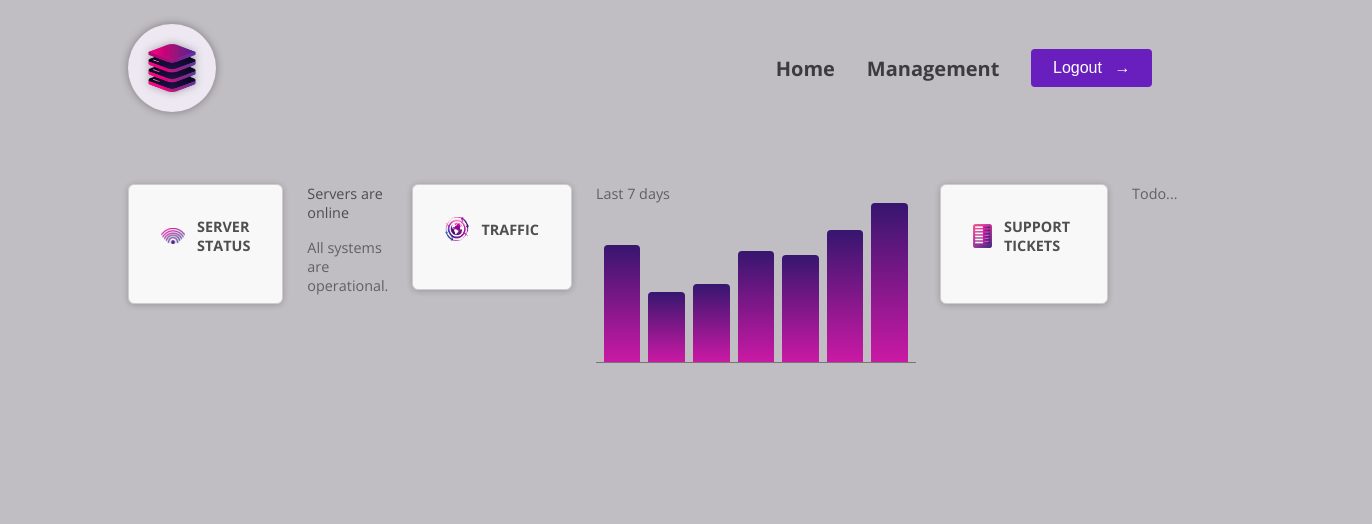
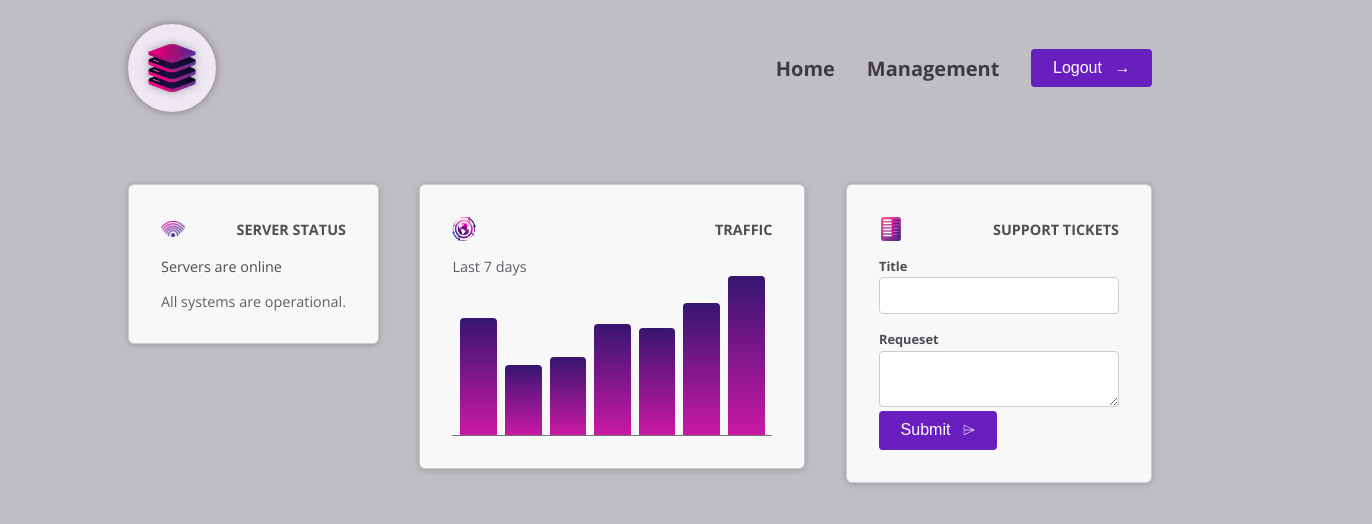
Before and after one commit to ZiaeianEhsan/Angular-Project-1, an Angular app: page / in a window 1280 px wide. Shown: the top 524 px of the page, 1372 px wide, since content can reach past the window. Built offline with nearby package versions, Linux system fonts and the light colour scheme.

Commit message:
9. Adding Forms to Components

```diff
--- a/src/app/app.component.html
+++ b/src/app/app.component.html
@@ -4,19 +4,22 @@
     <app-dashboard-item
       [image]="{ src: 'status.png', alt: 'A signal symbol' }"
       title="Server Status"
-    ></app-dashboard-item>
-    <app-server-status></app-server-status>
+    >
+      <app-server-status></app-server-status>
+    </app-dashboard-item>
 
     <app-dashboard-item
       [image]="{ src: 'globe.png', alt: 'A globe' }"
       title="Traffic"
-    ></app-dashboard-item>
-    <app-traffic></app-traffic>
+    >
+      <app-traffic></app-traffic>
+    </app-dashboard-item>
 
     <app-dashboard-item
       [image]="{ src: 'list.png', alt: 'A list of items' }"
       title="Support tickets"
-    ></app-dashboard-item>
-    <app-tickets></app-tickets>
+    >
+      <app-tickets></app-tickets>
+    </app-dashboard-item>
   </div>
 </main>
--- /dev/null
+++ b/src/app/dashboard/tickets/new-tickets/new-tickets.component.html
@@ -0,0 +1,19 @@
+<form action="">
+    <p>
+        <label for="">Title</label>
+        <input name="title" id="title">
+    </p>
+
+    <p>
+        <label for="">Requeset</label>
+        <textarea name="request" id="request"></textarea>
+    </p>
+    <button>
+        <span>
+            Submit
+        </span>
+        <span class="icon">
+            ⌲
+        </span>
+    </button>
+</form>
--- /dev/null
+++ b/src/app/dashboard/tickets/ticket/ticket.component.html
@@ -0,0 +1 @@
+<p>ticket works!</p>
--- a/src/app/dashboard/tickets/tickets.component.html
+++ b/src/app/dashboard/tickets/tickets.component.html
@@ -1,3 +1,3 @@
-<div id="status">
-  <p>Todo...</p>
+<div id="new-ticket">
+  <app-new-tickets></app-new-tickets>
 </div>
--- a/src/app/dashboard/tickets/tickets.component.ts
+++ b/src/app/dashboard/tickets/tickets.component.ts
@@ -1,9 +1,10 @@
 import { Component } from '@angular/core';
+import { NewTicketsComponent } from './new-tickets/new-tickets.component';
 
 @Component({
   selector: 'app-tickets',
   standalone: true,
-  imports: [],
+  imports: [NewTicketsComponent],
   templateUrl: './tickets.component.html',
   styleUrl: './tickets.component.css'
 })
--- a/src/styles.css
+++ b/src/styles.css
@@ -221,3 +221,60 @@ button:hover {
 button:hover .icon {
   transform: translateX(4px);
 }
+
+#tickets {
+  display: flex;
+  flex-direction: column;
+  gap: 1.5rem;
+}
+
+#tickets ul {
+  list-style: none;
+  margin: 0;
+  padding: 0;
+  width: 15rem;
+}
+
+#tickets li {
+  margin: 0.5rem 0;
+}
+
+#tickets p {
+  margin: 0;
+  color: #4f4b53;
+}
+
+#tickets h2 {
+  margin: 0;
+  font-size: 1.1rem;
+  color: #38343c;
+}
+
+#new-ticket {
+  width: 15rem;
+}
+
+@media (min-width: 768px) {
+  #tickets {
+    flex-direction: row;
+  }
+}
+
+#new-ticket label {
+  display: block;
+  font-size: 0.8rem;
+  font-weight: bold;
+  margin-bottom: 0.15rem;
+  color: #4f4b53;
+}
+
+#new-ticket input,
+#new-ticket textarea {
+  width: 100%;
+  padding: 0.5rem;
+  border: 1px solid #ccc;
+  border-radius: 4px;
+  font: inherit;
+  font-size: 0.9rem;
+  color: #4f4b53;
+}
```
Also changed, not shown: src/app/dashboard/tickets/new-tickets/new-tickets.component.ts (added, +12 -0 lines), src/app/dashboard/tickets/ticket/ticket.component.ts (added, +12 -0 lines), src/app/dashboard/tickets/new-tickets/new-tickets.component.css (added), src/app/dashboard/tickets/ticket/ticket.component.css (added).
